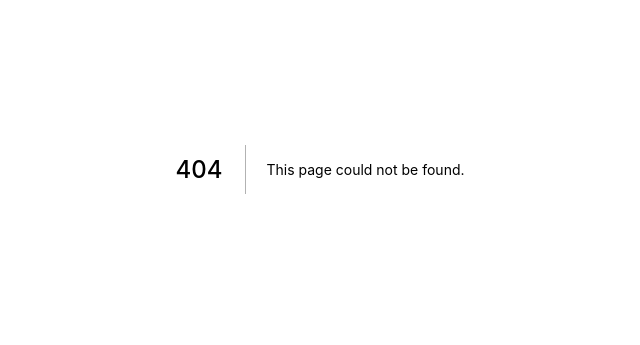
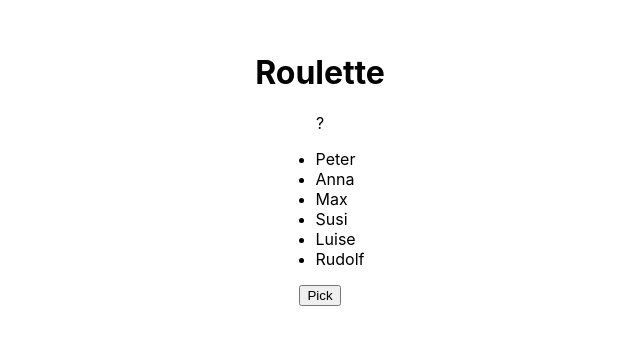
Before and after one commit to azerifox/fadapi, a Next.js app: page /picker in a window 1280 px wide. Before the commit this address had no page. Shown: the part 231-576 px from the top of the page, without its empty margins (320-960 px from the left). Built offline with nearby package versions, Linux system fonts and the light colour scheme.

Commit message:
WIP broken roulette, undefined stuff

```diff
--- /dev/null
+++ b/pages/picker.tsx
@@ -0,0 +1,118 @@
+import { NextPage } from "next";
+import React from "react";
+import styles from "../styles/Picker.module.css";
+
+const PickerPage: NextPage = () => {
+  return (
+    <div className={styles.container}>
+      <main className={styles.main}>
+        <Roulette
+          participants={["Max", "Susi", "Peter", "Rudolf", "Anna", "Luise"]}
+        ></Roulette>
+      </main>
+    </div>
+  );
+};
+
+type RouletteProps = {
+  participants: Array<string>;
+};
+
+interface RouletteState {
+  rouletteQueue: Array<string>;
+  currentQueueIndex: number;
+  selected?: string;
+  timerId?: number;
+}
+
+class Roulette extends React.Component<RouletteProps, RouletteState> {
+  private numberOfParticipants: number;
+  private counter: number;
+
+  constructor(props: RouletteProps) {
+    super(props);
+    this.state = {
+      rouletteQueue: [],
+      currentQueueIndex: 0,
+    };
+    this.numberOfParticipants = props.participants.length;
+    this.counter = 0;
+  }
+
+  componentDidMount(): void {
+    console.log("Did mount!");
+    this.setState({ rouletteQueue: shuffle(this.props.participants) });
+  }
+
+  handlePick(): void {
+    console.log("handling pick");
+    const tick = () => {
+      this.counter++;
+
+      this.setState((state) => ({
+        currentQueueIndex:
+          state.currentQueueIndex === this.numberOfParticipants - 1
+            ? state.currentQueueIndex + 1
+            : 0,
+        selected: state.rouletteQueue[state.currentQueueIndex + 1],
+      }));
+
+      if (this.counter === 15) {
+        clearInterval(this.state.timerId);
+      }
+    }
+
+    const interval = window.setInterval(tick, 500);
+    this.setState({ timerId: interval });
+  }
+
+  tick(): void {}
+
+  render() {
+    return (
+      <>
+        <h1>Roulette</h1>
+        <div>
+          {this.state.selected === undefined ? "?" : this.state.selected}
+        </div>
+        <ul>
+          {this.state.rouletteQueue.map((participant, index) => {
+            return (
+              <li key={participant}>
+                {this.state.currentQueueIndex === index &&
+                this.state.selected != undefined
+                  ? ">"
+                  : ""}
+                {participant}
+              </li>
+            );
+          })}
+        </ul>
+        <button onClick={this.handlePick}>Pick</button>
+      </>
+    );
+  }
+}
+
+function shuffle(input: string[]) {
+  let elements = input.slice();
+
+  for (
+    let walkingIndex = elements.length - 1;
+    walkingIndex > 0;
+    walkingIndex--
+  ) {
+    // random index from 0 to current position of reverse walking index
+    let randomIndex = Math.floor(Math.random() * (walkingIndex + 1));
+
+    // destructuring assignment syntax
+    [elements[walkingIndex], elements[randomIndex]] = [
+      elements[randomIndex],
+      elements[walkingIndex],
+    ];
+  }
+
+  return elements;
+}
+
+export default PickerPage;
--- /dev/null
+++ b/styles/Picker.module.css
@@ -0,0 +1,13 @@
+.container {
+  padding: 0 2rem;
+}
+
+.main {
+  min-height: 100vh;
+  padding: 4rem 0;
+  flex: 1;
+  display: flex;
+  flex-direction: column;
+  justify-content: center;
+  align-items: center;
+}
```
Also changed, not shown: pages/index.tsx (+10 -8 lines), styles/Home.module.css (+6 -1 lines).
